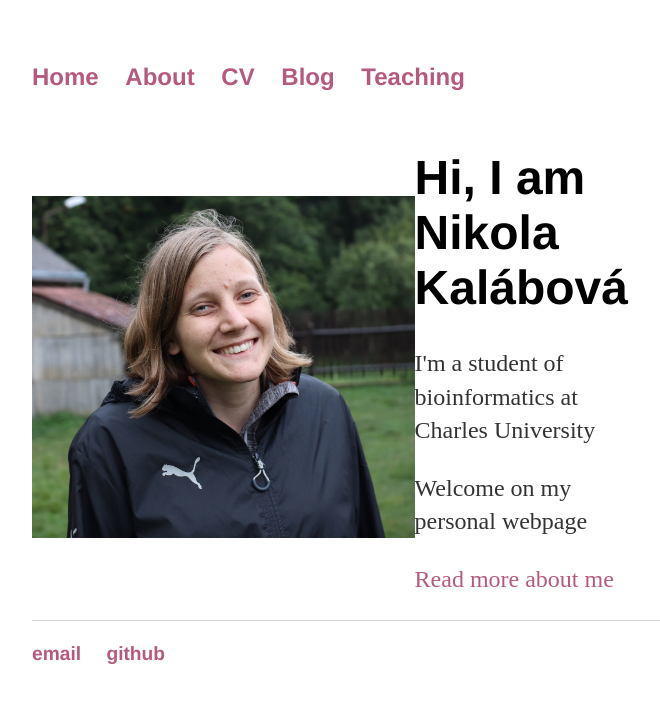
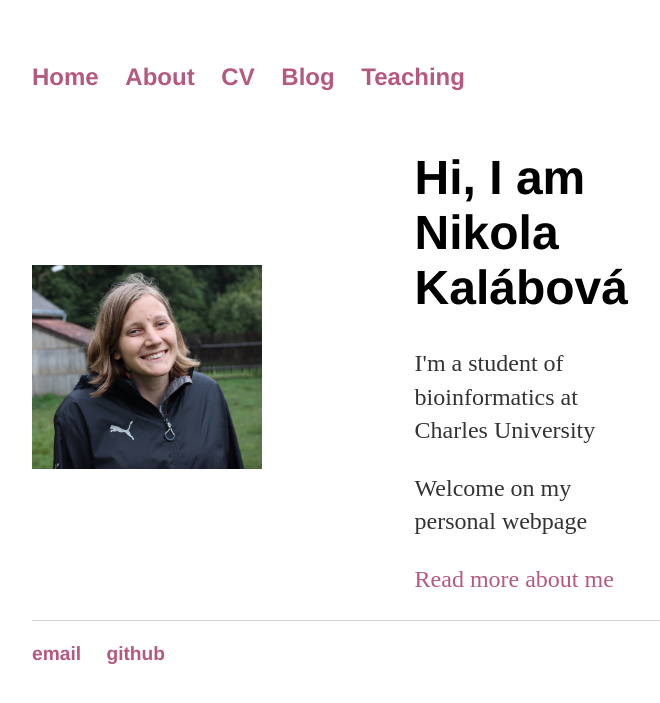
Before and after one commit to lavakin/lavakin.github.io, a Jekyll site: the page built from index.html, in a window 1280 px wide. Shown: the top 703 px of the page, without its empty margins (160-820 px from the left). Built offline with Jekyll 4.4.1, drawn with Linux system fonts in a browser that asks for light colours; nearby versions of some CDN libraries.

Commit message:
Update index.html

```diff
--- a/index.html
+++ b/index.html
@@ -11,7 +11,7 @@ title: Nikola Kalábová, Personal Webpage
         justify-content: center
       }
       img {
-        max-width: 100%
+        max-width: 60%
       }
       .text {
         padding-right: 300px;
```
